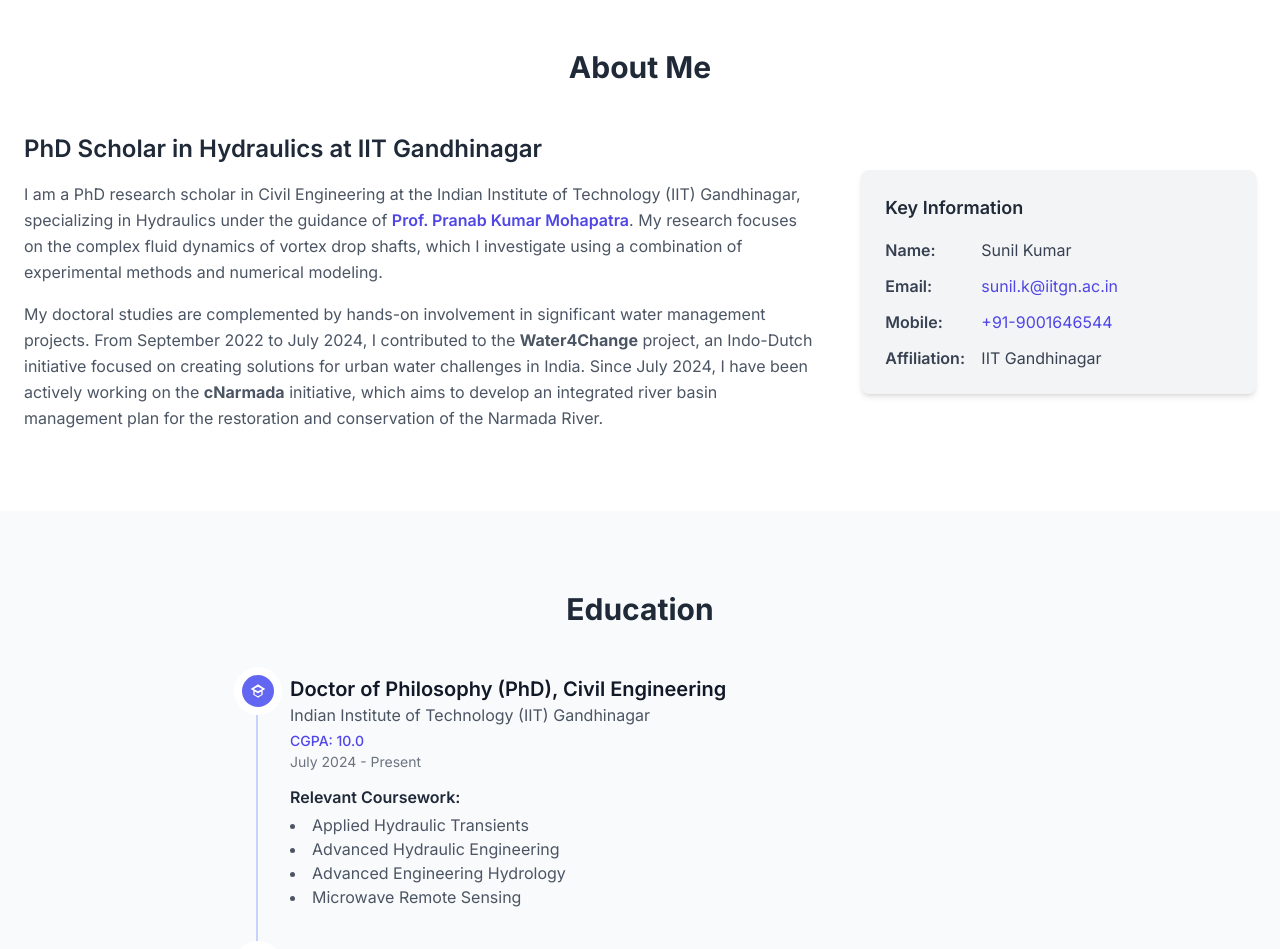
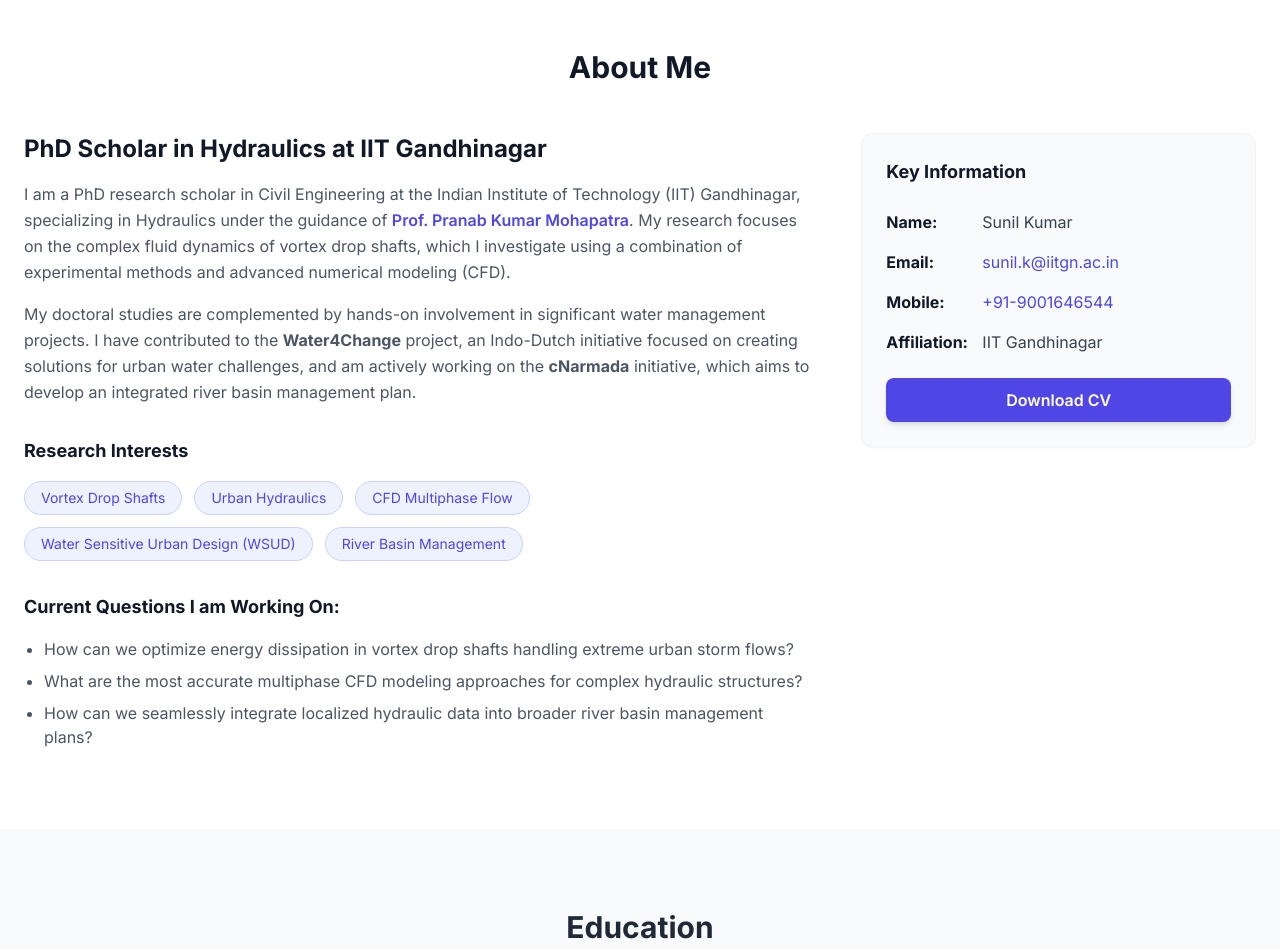
Before and after one commit to sunilkumardhayal/sunilkumardhayal.github.io, a plain HTML site: page index.html in a window 1280 px wide. Shown: the part 700-1649 px from the top of the page. Drawn offline with nearby package versions, Linux system fonts and the light colour scheme.

Commit message:
Update index.html

```diff
--- a/index.html
+++ b/index.html
@@ -138,30 +138,68 @@
             </div>
         </section>
 
-        <section id="about" class="py-20 bg-white">
+<section id="about" class="py-20 bg-white">
             <div class="container mx-auto px-6">
-                <h2 class="text-3xl font-bold text-center mb-12">About Me</h2>
-                <div class="flex flex-col md:flex-row items-center gap-12">
+                <h2 class="text-3xl font-bold text-center mb-12 text-gray-900">About Me</h2>
+
+                <div class="flex flex-col md:flex-row items-start gap-12">
+
                     <div class="md:w-2/3">
-                        <h3 class="text-2xl font-semibold mb-4">PhD Scholar in Hydraulics at IIT Gandhinagar</h3>
+                        <h3 class="text-2xl font-bold text-gray-900 mb-4">PhD Scholar in Hydraulics at IIT Gandhinagar</h3>
+
                         <p class="text-gray-600 leading-relaxed mb-4">
-                            I am a PhD research scholar in Civil Engineering at the Indian Institute of Technology (IIT) Gandhinagar, specializing in Hydraulics under the guidance of <a href="https://iitgn.ac.in/faculty/civil/fac-pranab" target="_blank" rel="noopener noreferrer" class="text-indigo-600 hover:underline font-semibold">Prof. Pranab Kumar Mohapatra</a>. My research focuses on the complex fluid dynamics of vortex drop shafts, which I investigate using a combination of experimental methods and numerical modeling.
+                            I am a PhD research scholar in Civil Engineering at the Indian Institute of Technology (IIT) Gandhinagar, specializing in Hydraulics under the guidance of <a href="https://iitgn.ac.in/faculty/civil/fac-pranab" target="_blank" rel="noopener noreferrer" class="text-indigo-600 hover:underline font-semibold">Prof. Pranab Kumar Mohapatra</a>. My research focuses on the complex fluid dynamics of vortex drop shafts, which I investigate using a combination of experimental methods and advanced numerical modeling (CFD).
                         </p>
-                        <p class="text-gray-600 leading-relaxed">
-                            My doctoral studies are complemented by hands-on involvement in significant water management projects. From September 2022 to July 2024, I contributed to the <strong>Water4Change</strong> project, an Indo-Dutch initiative focused on creating solutions for urban water challenges in India. Since July 2024, I have been actively working on the <strong>cNarmada</strong> initiative, which aims to develop an integrated river basin management plan for the restoration and conservation of the Narmada River.
+
+                        <p class="text-gray-600 leading-relaxed mb-8">
+                            My doctoral studies are complemented by hands-on involvement in significant water management projects. I have contributed to the <strong>Water4Change</strong> project, an Indo-Dutch initiative focused on creating solutions for urban water challenges, and am actively working on the <strong>cNarmada</strong> initiative, which aims to develop an integrated river basin management plan.
                         </p>
+
+                        <h4 class="text-lg font-bold text-gray-900 mb-4">Research Interests</h4>
+                        <div class="flex flex-wrap gap-3 mb-8">
+                            <span class="bg-indigo-50 text-indigo-600 border border-indigo-200 px-4 py-1.5 rounded-full text-sm">Vortex Drop Shafts</span>
+                            <span class="bg-indigo-50 text-indigo-600 border border-indigo-200 px-4 py-1.5 rounded-full text-sm">Urban Hydraulics</span>
+                            <span class="bg-indigo-50 text-indigo-600 border border-indigo-200 px-4 py-1.5 rounded-full text-sm">CFD Multiphase Flow</span>
+                            <span class="bg-indigo-50 text-indigo-600 border border-indigo-200 px-4 py-1.5 rounded-full text-sm">Water Sensitive Urban Design (WSUD)</span>
+                            <span class="bg-indigo-50 text-indigo-600 border border-indigo-200 px-4 py-1.5 rounded-full text-sm">River Basin Management</span>
+                        </div>
+
+                        <h4 class="text-lg font-bold text-gray-900 mb-4">Current Questions I am Working On:</h4>
+                        <ul class="list-disc list-outside ml-5 text-gray-600 space-y-2">
+                            <li>How can we optimize energy dissipation in vortex drop shafts handling extreme urban storm flows?</li>
+                            <li>What are the most accurate multiphase CFD modeling approaches for complex hydraulic structures?</li>
+                            <li>How can we seamlessly integrate localized hydraulic data into broader river basin management plans?</li>
+                        </ul>
                     </div>
-                    <div class="md:w-1/3">
-                        <div class="bg-gray-100 p-6 rounded-lg shadow-md">
-                            <h4 class="font-semibold text-lg mb-4">Key Information</h4>
-                            <ul class="space-y-3 text-gray-700">
-                                <li class="flex items-start"><span class="font-semibold w-24 shrink-0">Name:</span> <span>Sunil Kumar</span></li>
-                                <li class="flex items-start"><span class="font-semibold w-24 shrink-0">Email:</span> <a href="mailto:sunil.k@iitgn.ac.in" class="break-all text-indigo-600 hover:underline">sunil.k@iitgn.ac.in</a></li>
-                                <li class="flex items-start"><span class="font-semibold w-24 shrink-0">Mobile:</span> <a href="tel:+919001646544" class="text-indigo-600 hover:underline">+91-9001646544</a></li>
-                                <li class="flex items-start"><span class="font-semibold w-24 shrink-0">Affiliation:</span> <span>IIT Gandhinagar</span></li>
+
+                    <div class="md:w-1/3 w-full">
+                        <div class="bg-gray-50 p-6 rounded-xl border border-gray-100 shadow-sm">
+                            <h4 class="font-bold text-gray-900 text-lg mb-6">Key Information</h4>
+                            <ul class="space-y-4 text-gray-700 mb-6 text-sm md:text-base">
+                                <li class="flex items-start">
+                                    <span class="font-bold text-gray-900 w-24 shrink-0">Name:</span>
+                                    <span>Sunil Kumar</span>
+                                </li>
+                                <li class="flex items-start">
+                                    <span class="font-bold text-gray-900 w-24 shrink-0">Email:</span>
+                                    <a href="mailto:sunil.k@iitgn.ac.in" class="break-all text-indigo-600 hover:text-indigo-800 transition">sunil.k@iitgn.ac.in</a>
+                                </li>
+                                <li class="flex items-start">
+                                    <span class="font-bold text-gray-900 w-24 shrink-0">Mobile:</span>
+                                    <a href="tel:+919001646544" class="text-indigo-600 hover:text-indigo-800 transition">+91-9001646544</a>
+                                </li>
+                                <li class="flex items-start">
+                                    <span class="font-bold text-gray-900 w-24 shrink-0">Affiliation:</span>
+                                    <span>IIT Gandhinagar</span>
+                                </li>
                             </ul>
+
+                            <a href="Sunil_CV.pdf" target="_blank" class="block w-full bg-indigo-600 text-white text-center py-2.5 rounded-lg font-semibold hover:bg-indigo-700 transition duration-300 shadow-md">
+                                Download CV
+                            </a>
                         </div>
                     </div>
+
                 </div>
             </div>
         </section>
```
